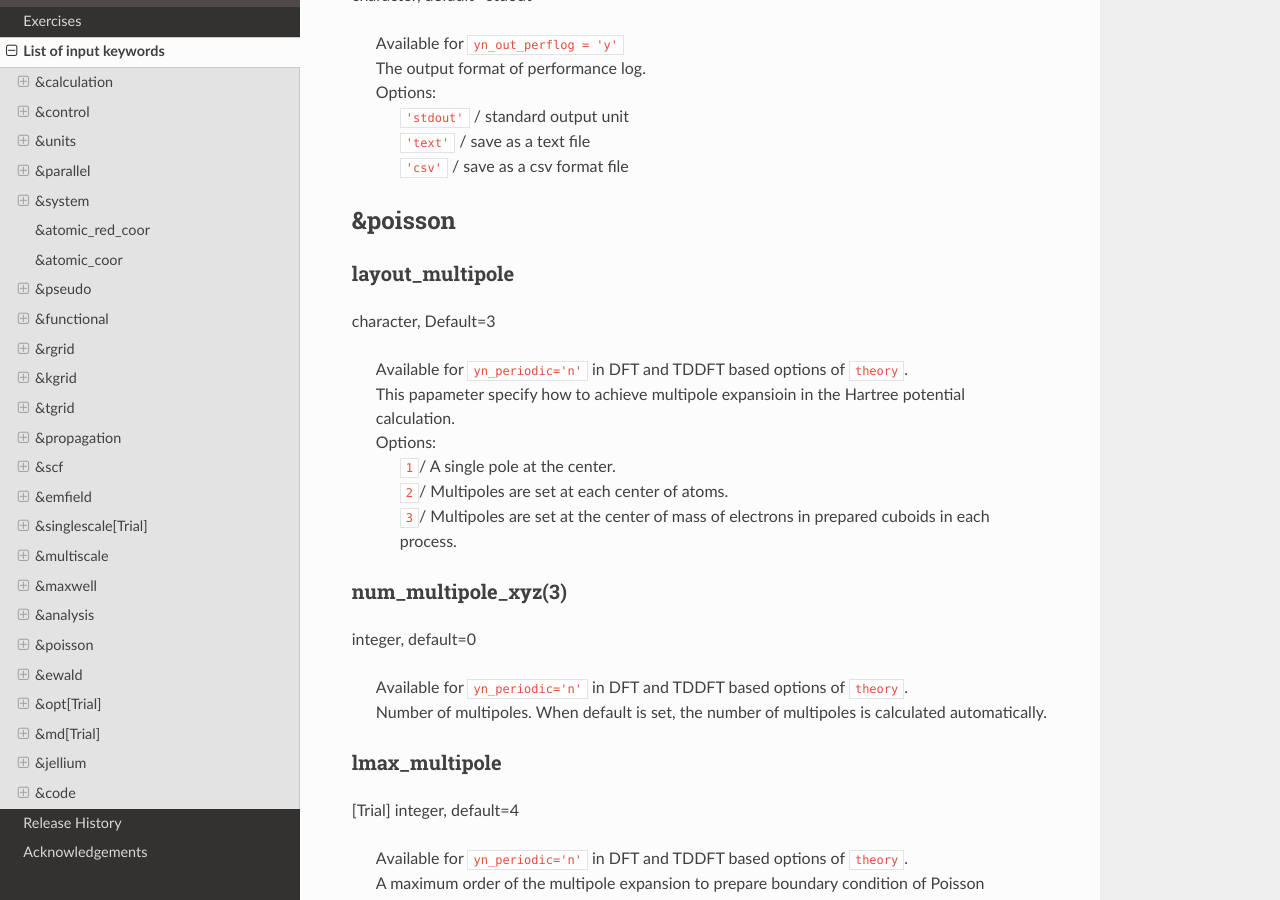
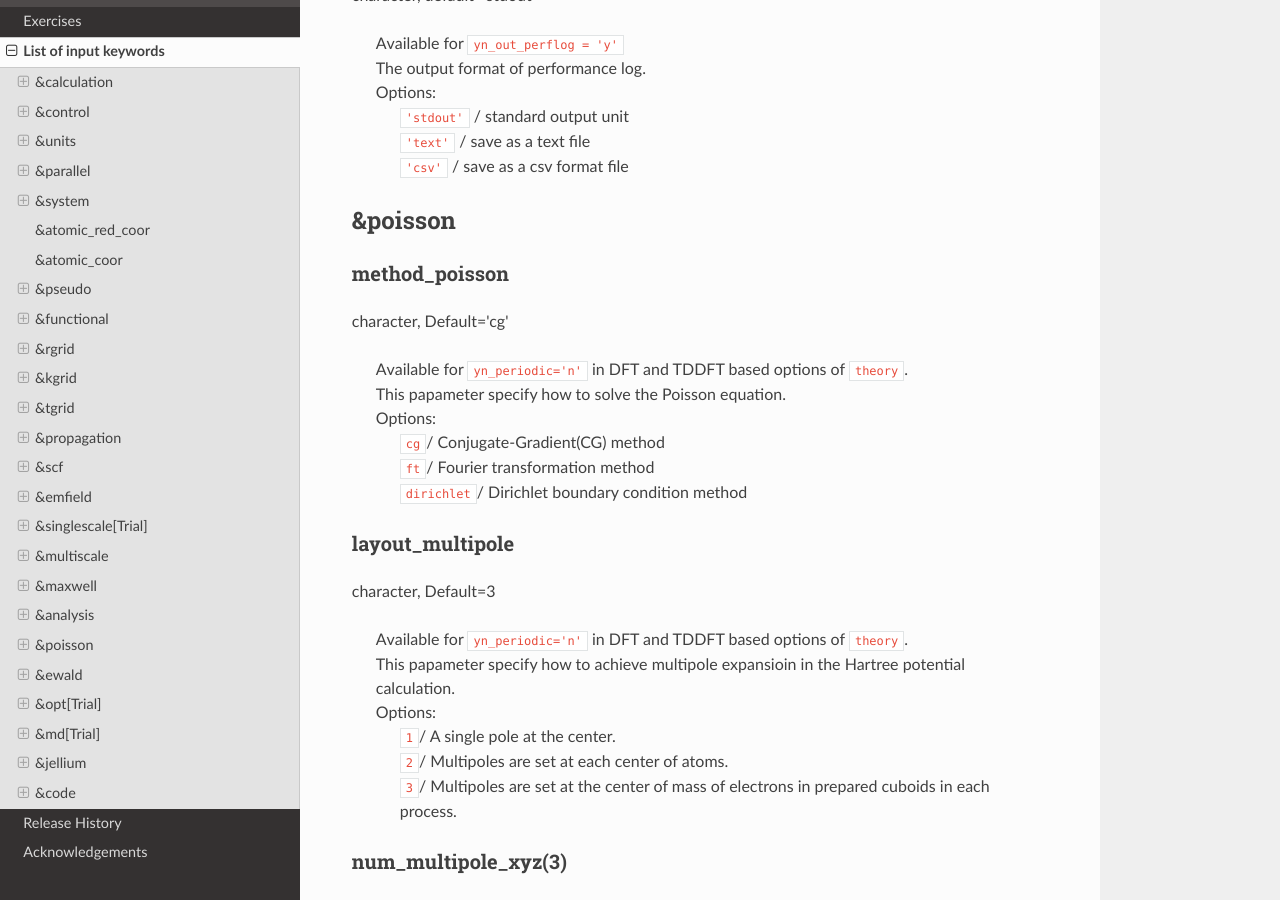
Before and after one commit to SALMON-TDDFT/SALMON-DOCS, a Sphinx documentation site: the page built from source/input_keyword_list.rst, in a window 1280 px wide and 900 px high, scrolled down 52926 px. Built offline with Sphinx 7.4.7 and the Read the Docs theme 2.0.0, drawn with Linux system fonts in a browser that asks for light colours; formulas are drawn with MathJax 3.

Commit message:
Update input_keyword_list.rst

```diff
--- a/source/input_keyword_list.rst
+++ b/source/input_keyword_list.rst
@@ -2726,6 +2726,20 @@ character, default='stdout'
 &poisson
 --------
 
+.. _method_poisson:
+
+method_poisson
+^^^^^^^^^^^^^^^^
+
+character, Default='cg'
+
+   | Available for ``yn_periodic='n'`` in DFT and TDDFT based options of ``theory``.
+   | This papameter specify how to solve the Poisson equation.
+   | Options:
+   |  ``cg``/ Conjugate-Gradient(CG) method
+   |  ``ft``/ Fourier transformation method
+   |  ``dirichlet``/ Dirichlet boundary condition method
+
 .. _layout_multipole:
 
 layout_multipole
```
